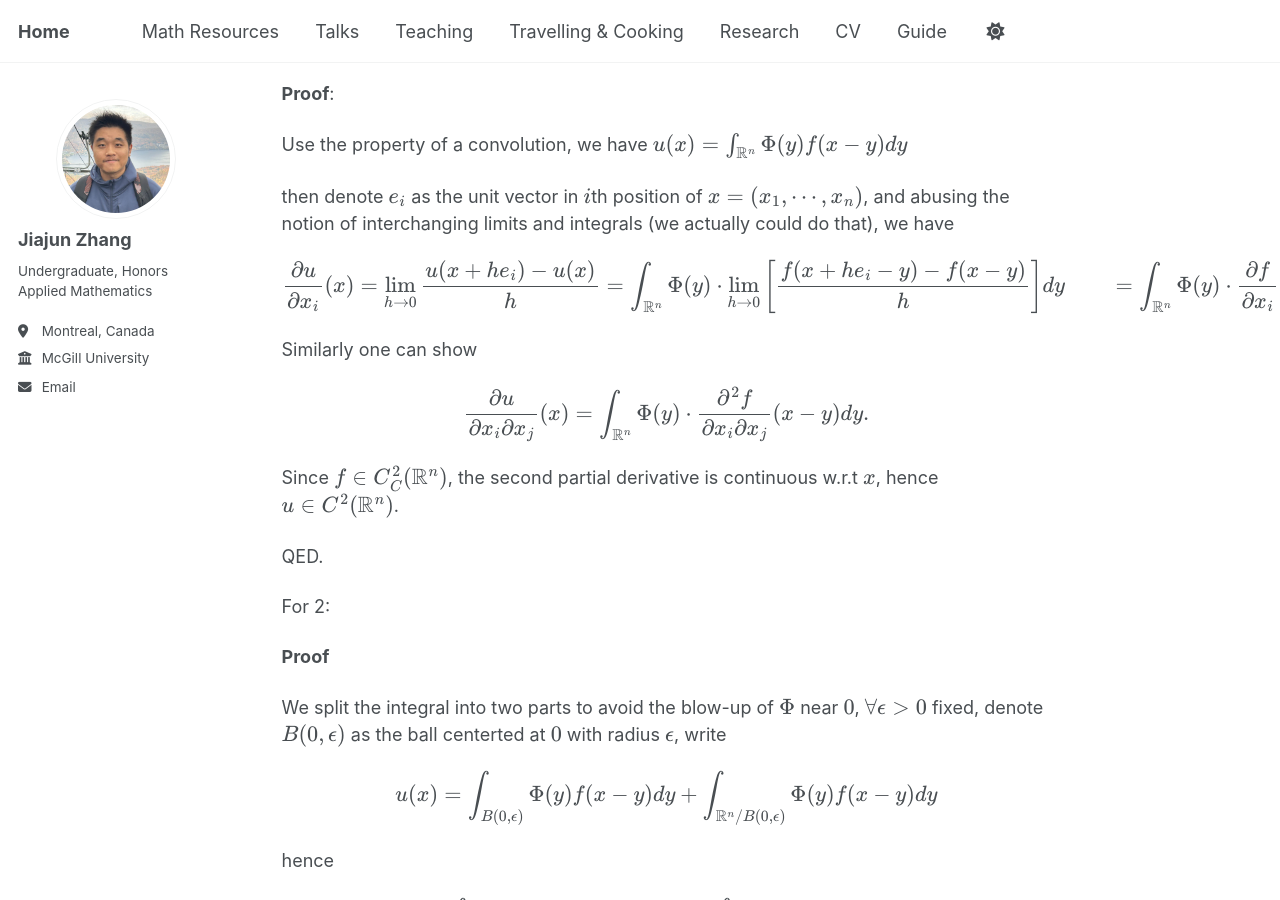
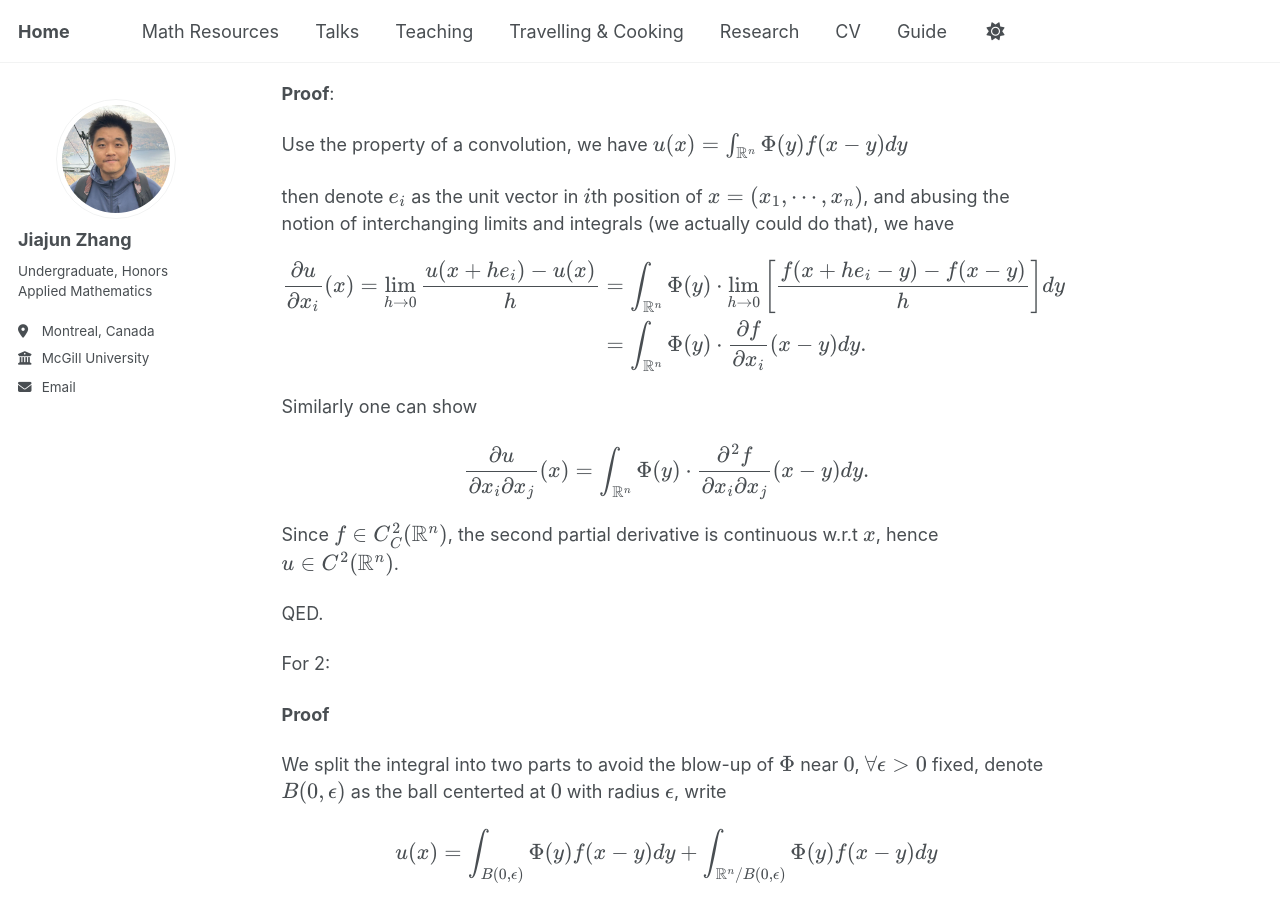
Before and after one commit to JohanssonRein/JohanssonRein.github.io, a Jekyll site: the page built from _publications/harmonicfunctions.md, in a window 1280 px wide and 900 px high, scrolled down 2959 px. Built offline with Jekyll 4.4.1, drawn with Linux system fonts in a browser that asks for light colours.

```diff
--- a/_publications/harmonicfunctions.md
+++ b/_publications/harmonicfunctions.md
@@ -152,7 +152,7 @@ then denote $e_i$ as the unit vector in $i$th position of $x = (x_1,\cdots,x_n)$
 
 $$
 \begin{align*}
-\frac{\partial u}{\partial x_i}(x) = \lim_{h \to 0} \frac{u(x+he_i) - u(x)}{h} &=  \int_{\mathbb{R}^n} \Phi(y) \cdot \lim_{h \to 0}\left[ \frac{f(x+he_i - y) - f(x-y)}{h} \right] dy
+\frac{\partial u}{\partial x_i}(x) = \lim_{h \to 0} \frac{u(x+he_i) - u(x)}{h} &=  \int_{\mathbb{R}^n} \Phi(y) \cdot \lim_{h \to 0}\left[ \frac{f(x+he_i - y) - f(x-y)}{h} \right] dy\\
 &=\int_{\mathbb{R}^n} \Phi(y)\cdot \frac{\partial f}{\partial x_i}(x-y)dy.
 \end{align*}
 $$
```
